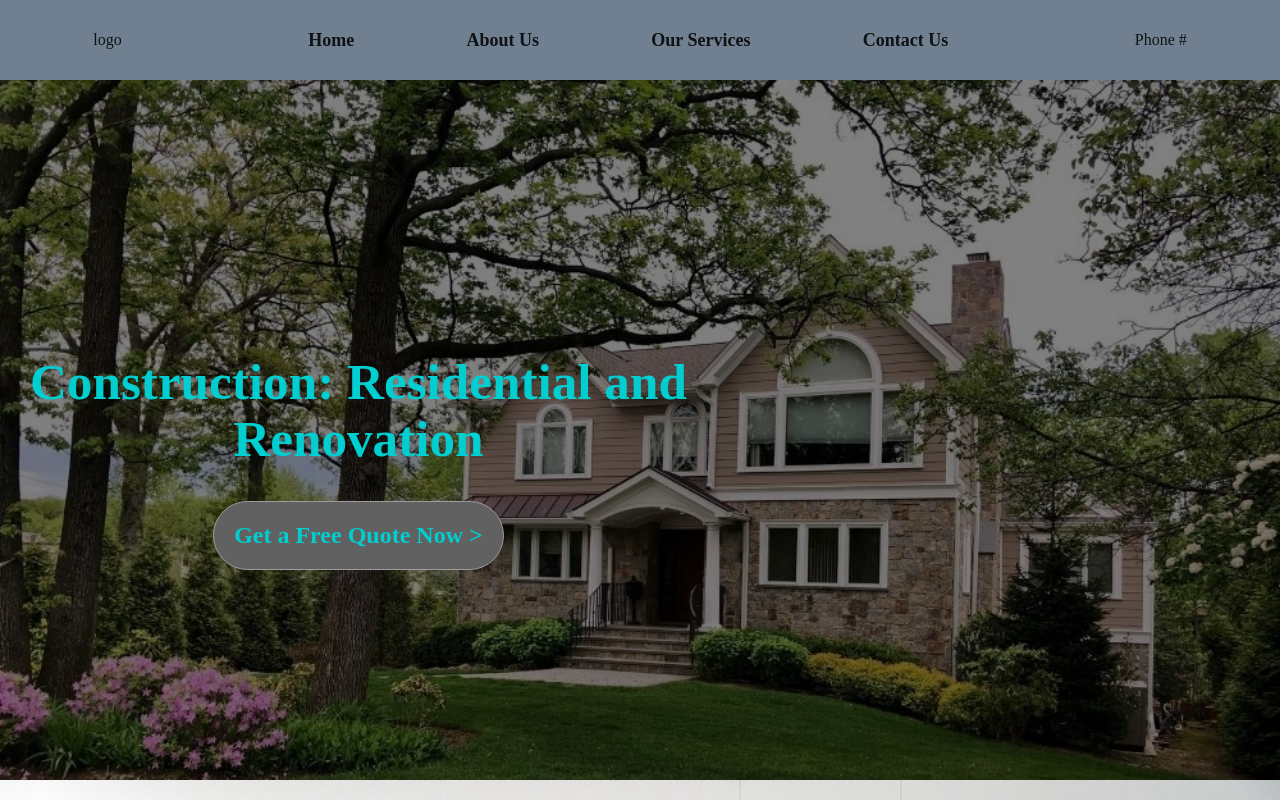
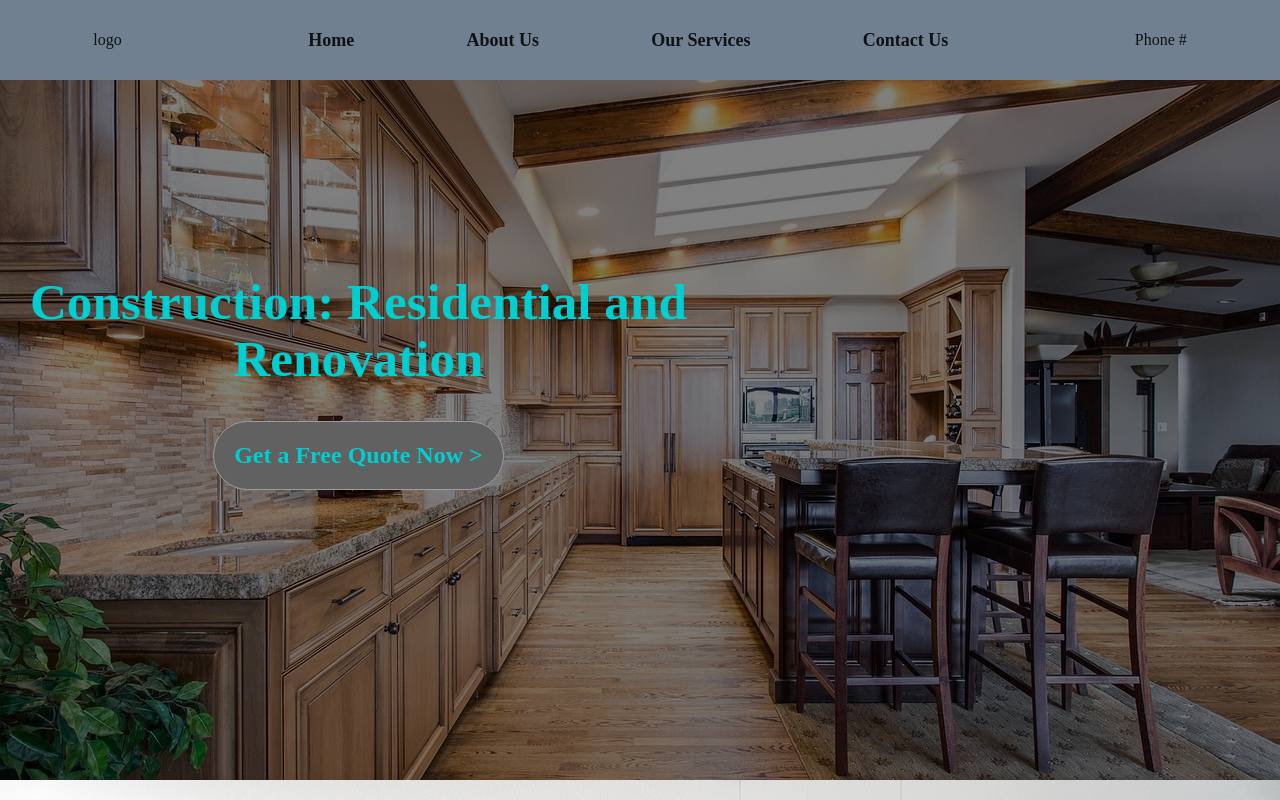
Before and after one commit to mmike1717/Construction-website, a React (Vite) app: page / in a window 1280 px wide. Shown: the top 800 px of the page. Built offline with nearby package versions, Linux system fonts and the light colour scheme.

Commit message:
fixed home page pic

```diff
--- a/src/components/HomePage/homePage.css
+++ b/src/components/HomePage/homePage.css
@@ -6,7 +6,7 @@
     width: 100%;
     position: fixed;
     filter: brightness(0.5);
-    top: 10%;
+    /* top: 10%; */
     z-index: -1;
 }
 
@@ -20,7 +20,7 @@
     display: flex;
     flex-direction: column;
     width: 56%;
-    top: 40%;
+    top: 30%;
     color: darkturquoise;
     align-items: center;
 }
--- a/src/components/HomePage/homePage.jsx
+++ b/src/components/HomePage/homePage.jsx
@@ -1,5 +1,5 @@
 
-import housePic from '../../assets/bergen-county-new-jersey.jpg'
+import housePic from '../../assets/kitchen00.jpg'
 import kitchenPic from '../../assets/kitchen01.jpg'
 import fastTruck from '../../assets/truck-fast-solid.svg'
 import handshake from '../../assets/handshake.svg'
```
Also changed, not shown: src/assets/bergen-county-new-jersey.jpg (deleted), src/assets/kitchen00.jpg (added).
